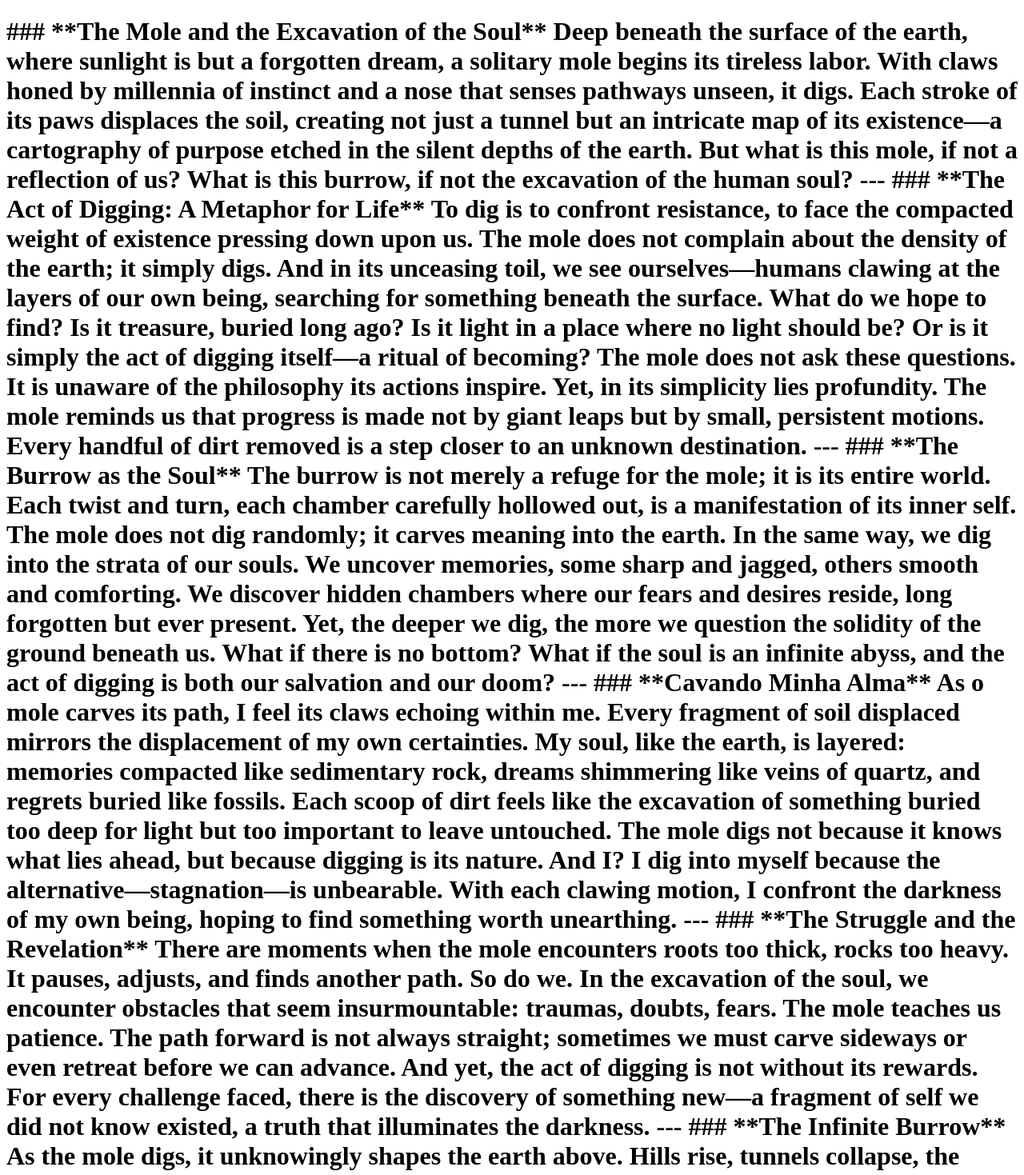
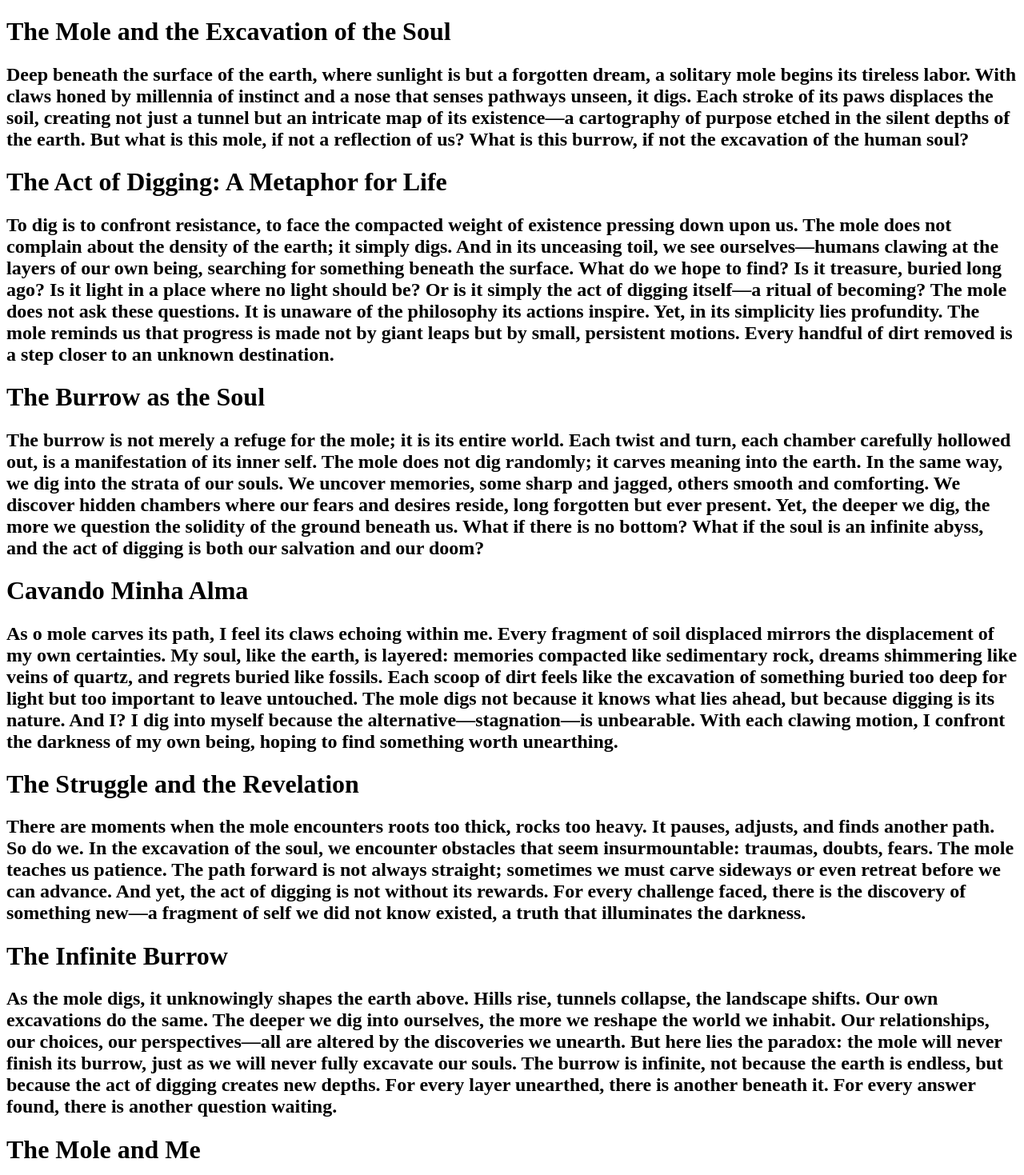
Before and after one commit to sergiolsf/clone-tabnews, a Next.js app: page / in a window 1280 px wide. Shown: the top 1469 px of the page at 80% size. Built offline with nearby package versions, Linux system fonts and the light colour scheme.

Commit message:
mensagem nova

```diff
--- a/pages/index.js
+++ b/pages/index.js
@@ -1,57 +1,49 @@
 function Home() {
-    return <h1>### **The Mole and the Excavation of the Soul**
+    return (
+        <div>
+            <h1>The Mole and the Excavation of the Soul</h1>
+            <h2>
+                Deep beneath the surface of the earth, where sunlight is but a forgotten dream, a solitary mole begins its tireless labor. With claws honed by millennia of instinct and a nose that senses pathways unseen, it digs. Each stroke of its paws displaces the soil, creating not just a tunnel but an intricate map of its existence—a cartography of purpose etched in the silent depths of the earth.
+                But what is this mole, if not a reflection of us? What is this burrow, if not the excavation of the human soul?
+            </h2>
 
-    Deep beneath the surface of the earth, where sunlight is but a forgotten dream, a solitary mole begins its tireless labor. With claws honed by millennia of instinct and a nose that senses pathways unseen, it digs. Each stroke of its paws displaces the soil, creating not just a tunnel but an intricate map of its existence—a cartography of purpose etched in the silent depths of the earth.
+            <h1>The Act of Digging: A Metaphor for Life</h1>
+            <h2>
+                To dig is to confront resistance, to face the compacted weight of existence pressing down upon us. The mole does not complain about the density of the earth; it simply digs. And in its unceasing toil, we see ourselves—humans clawing at the layers of our own being, searching for something beneath the surface. What do we hope to find? Is it treasure, buried long ago? Is it light in a place where no light should be? Or is it simply the act of digging itself—a ritual of becoming?
+                The mole does not ask these questions. It is unaware of the philosophy its actions inspire. Yet, in its simplicity lies profundity. The mole reminds us that progress is made not by giant leaps but by small, persistent motions. Every handful of dirt removed is a step closer to an unknown destination.
+            </h2>
 
-    But what is this mole, if not a reflection of us? What is this burrow, if not the excavation of the human soul?
+            <h1>The Burrow as the Soul</h1>
+            <h2>
+                The burrow is not merely a refuge for the mole; it is its entire world. Each twist and turn, each chamber carefully hollowed out, is a manifestation of its inner self. The mole does not dig randomly; it carves meaning into the earth. In the same way, we dig into the strata of our souls. We uncover memories, some sharp and jagged, others smooth and comforting. We discover hidden chambers where our fears and desires reside, long forgotten but ever present.
+                Yet, the deeper we dig, the more we question the solidity of the ground beneath us. What if there is no bottom? What if the soul is an infinite abyss, and the act of digging is both our salvation and our doom?
+            </h2>
 
-    ---
+            <h1>Cavando Minha Alma</h1>
+            <h2>
+                As o mole carves its path, I feel its claws echoing within me. Every fragment of soil displaced mirrors the displacement of my own certainties. My soul, like the earth, is layered: memories compacted like sedimentary rock, dreams shimmering like veins of quartz, and regrets buried like fossils. Each scoop of dirt feels like the excavation of something buried too deep for light but too important to leave untouched.
+                The mole digs not because it knows what lies ahead, but because digging is its nature. And I? I dig into myself because the alternative—stagnation—is unbearable. With each clawing motion, I confront the darkness of my own being, hoping to find something worth unearthing.
+            </h2>
 
-    ### **The Act of Digging: A Metaphor for Life**
+            <h1>The Struggle and the Revelation</h1>
+            <h2>
+                There are moments when the mole encounters roots too thick, rocks too heavy. It pauses, adjusts, and finds another path. So do we. In the excavation of the soul, we encounter obstacles that seem insurmountable: traumas, doubts, fears. The mole teaches us patience. The path forward is not always straight; sometimes we must carve sideways or even retreat before we can advance.
+                And yet, the act of digging is not without its rewards. For every challenge faced, there is the discovery of something new—a fragment of self we did not know existed, a truth that illuminates the darkness.
+            </h2>
 
-    To dig is to confront resistance, to face the compacted weight of existence pressing down upon us. The mole does not complain about the density of the earth; it simply digs. And in its unceasing toil, we see ourselves—humans clawing at the layers of our own being, searching for something beneath the surface. What do we hope to find? Is it treasure, buried long ago? Is it light in a place where no light should be? Or is it simply the act of digging itself—a ritual of becoming?
+            <h1>The Infinite Burrow</h1>
+            <h2>
+                As the mole digs, it unknowingly shapes the earth above. Hills rise, tunnels collapse, the landscape shifts. Our own excavations do the same. The deeper we dig into ourselves, the more we reshape the world we inhabit. Our relationships, our choices, our perspectives—all are altered by the discoveries we unearth.
+                But here lies the paradox: the mole will never finish its burrow, just as we will never fully excavate our souls. The burrow is infinite, not because the earth is endless, but because the act of digging creates new depths. For every layer unearthed, there is another beneath it. For every answer found, there is another question waiting.
+            </h2>
 
-    The mole does not ask these questions. It is unaware of the philosophy its actions inspire. Yet, in its simplicity lies profundity. The mole reminds us that progress is made not by giant leaps but by small, persistent motions. Every handful of dirt removed is a step closer to an unknown destination.
-
-    ---
-
-    ### **The Burrow as the Soul**
-
-    The burrow is not merely a refuge for the mole; it is its entire world. Each twist and turn, each chamber carefully hollowed out, is a manifestation of its inner self. The mole does not dig randomly; it carves meaning into the earth. In the same way, we dig into the strata of our souls. We uncover memories, some sharp and jagged, others smooth and comforting. We discover hidden chambers where our fears and desires reside, long forgotten but ever present.
-
-    Yet, the deeper we dig, the more we question the solidity of the ground beneath us. What if there is no bottom? What if the soul is an infinite abyss, and the act of digging is both our salvation and our doom?
-
-    ---
-
-    ### **Cavando Minha Alma**
-
-    As o mole carves its path, I feel its claws echoing within me. Every fragment of soil displaced mirrors the displacement of my own certainties. My soul, like the earth, is layered: memories compacted like sedimentary rock, dreams shimmering like veins of quartz, and regrets buried like fossils. Each scoop of dirt feels like the excavation of something buried too deep for light but too important to leave untouched.
-
-    The mole digs not because it knows what lies ahead, but because digging is its nature. And I? I dig into myself because the alternative—stagnation—is unbearable. With each clawing motion, I confront the darkness of my own being, hoping to find something worth unearthing.
-
-    ---
-
-    ### **The Struggle and the Revelation**
-
-    There are moments when the mole encounters roots too thick, rocks too heavy. It pauses, adjusts, and finds another path. So do we. In the excavation of the soul, we encounter obstacles that seem insurmountable: traumas, doubts, fears. The mole teaches us patience. The path forward is not always straight; sometimes we must carve sideways or even retreat before we can advance.
-
-    And yet, the act of digging is not without its rewards. For every challenge faced, there is the discovery of something new—a fragment of self we did not know existed, a truth that illuminates the darkness.
-
-    ---
-
-    ### **The Infinite Burrow**
-
-    As the mole digs, it unknowingly shapes the earth above. Hills rise, tunnels collapse, the landscape shifts. Our own excavations do the same. The deeper we dig into ourselves, the more we reshape the world we inhabit. Our relationships, our choices, our perspectives—all are altered by the discoveries we unearth.
-
-    But here lies the paradox: the mole will never finish its burrow, just as we will never fully excavate our souls. The burrow is infinite, not because the earth is endless, but because the act of digging creates new depths. For every layer unearthed, there is another beneath it. For every answer found, there is another question waiting.
-
-    ---
-
-    ### **The Mole and Me**
-
-    I watch the mole disappear into the darkness of its tunnel, a speck of life consumed by the earth. And I realize: I am the mole. My claws may not dig into soil, but they dig into the fabric of my existence, tearing through illusions and half-truths, seeking something that cannot be named. The mole’s burrow is my soul, and the act of digging is my life.
-
-    In the end, perhaps it is not about reaching the bottom of the tunnel or finding the "final truth." Perhaps the mole—and we—dig simply because we must. Because the act of digging is what makes us alive.</h1>
+            <h1>The Mole and Me</h1>
+            <h2>
+                I watch the mole disappear into the darkness of its tunnel, a speck of life consumed by the earth. And I realize: I am the mole. My claws may not dig into soil, but they dig into the fabric of my existence, tearing through illusions and half-truths, seeking something that cannot be named. The mole’s burrow is my soul, and the act of digging is my life.
+                In the end, perhaps it is not about reaching the bottom of the tunnel or finding the "final truth." Perhaps the mole—and we—dig simply because we must. Because the act of digging is what makes us alive.
+            </h2>
+        </div>
+    );
 }
 
 export default Home;
```
